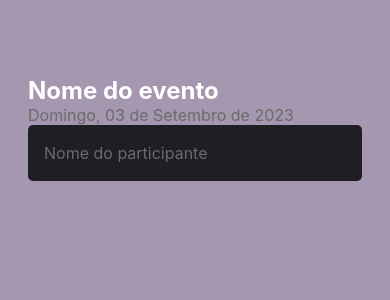
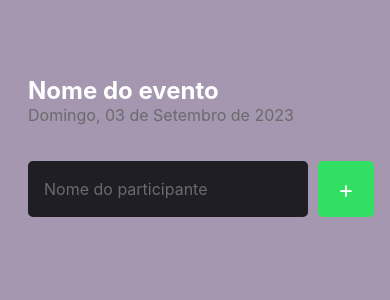
Before and after one commit to annalare/react-native-studies, a React Native app: screen / in a window 390 px wide. Shown: the top 300 px of the page. Built offline with nearby package versions, Linux system fonts and the light colour scheme.

Commit message:
feat: form and add button

```diff
--- a/src/screens/Home/index.tsx
+++ b/src/screens/Home/index.tsx
@@ -1,15 +1,24 @@
-import { Text, View, TextInput } from "react-native";
+import { Text, View, TextInput, TouchableOpacity } from "react-native";
 import { styles } from "./styles";
 export default function Home() {
+  function handleParticipantAdd() {
+    console.log("vc clicou no botão de add");
+  }
+
   return (
     <View style={styles.container}>
       <Text style={styles.eventName}>Nome do evento</Text>
       <Text style={styles.eventDate}>Domingo, 03 de Setembro de 2023 </Text>
-      <TextInput
-        style={styles.input}
-        placeholder="Nome do participante"
-        placeholderTextColor="#6b6b6b"
-      />
+      <View style={styles.form}>
+        <TextInput
+          style={styles.input}
+          placeholder="Nome do participante"
+          placeholderTextColor="#6b6b6b"
+        />
+        <TouchableOpacity style={styles.button} onPress={handleParticipantAdd}>
+          <Text style={styles.buttonText}>+</Text>
+        </TouchableOpacity>
+      </View>
     </View>
   );
 }
--- a/src/screens/Home/styles.ts
+++ b/src/screens/Home/styles.ts
@@ -12,11 +12,31 @@ export const styles = StyleSheet.create({
     fontSize: 16,
   },
   input: {
+    flex: 1,
     backgroundColor: "#1f1e25",
     height: 56,
     borderRadius: 5,
     color: "#fdfcf3",
     padding: 16,
     fontSize: 16,
+    marginRight: 10,
+  },
+  buttonText: {
+    color: "#fff",
+    fontSize: 24,
+  },
+  button: {
+    width: 56,
+    height: 56,
+    borderRadius: 5,
+    backgroundColor: "#31df62",
+    alignItems: "center",
+    justifyContent: "center",
+  },
+  form: {
+    width: "100%",
+    flexDirection: "row",
+    marginTop: 36,
+    marginBottom: 42,
   },
 });
```
